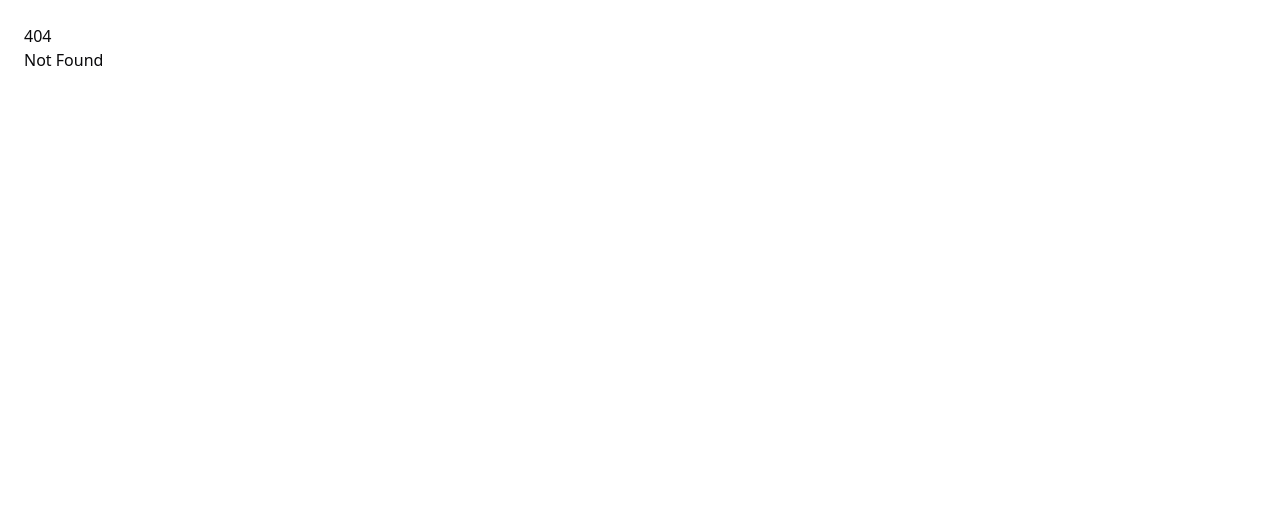
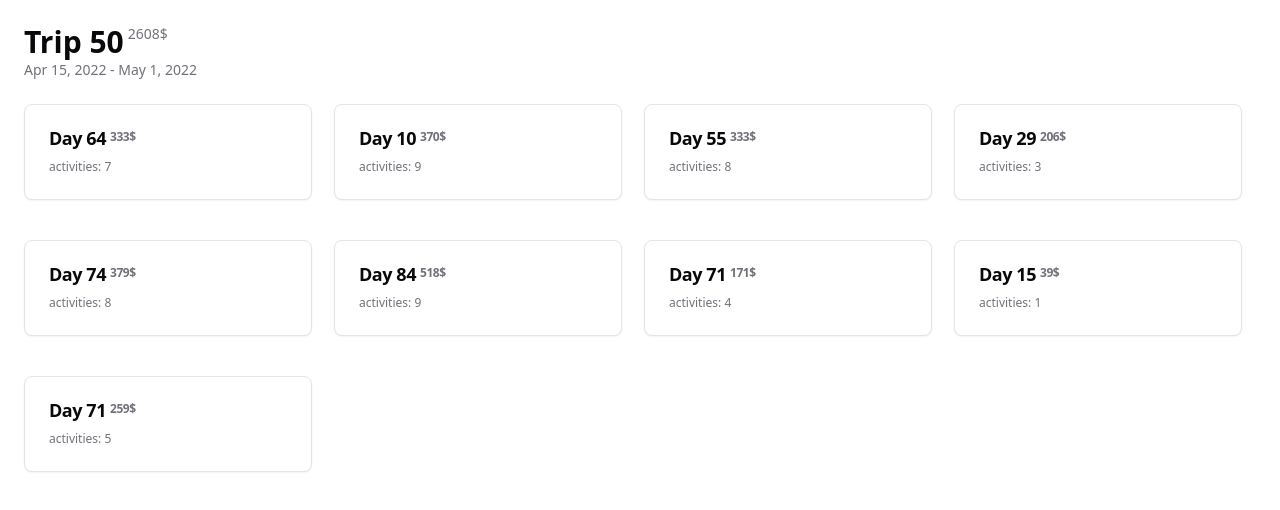
Before and after one commit to robertkocsis/trip-trackr, a SvelteKit app: page /trip/1 in a window 1280 px wide. Before the commit this address had no page. Shown: the top 510 px of the page. Built offline with nearby package versions, Linux system fonts and the light colour scheme.

Commit message:
add currentTrip store and add trip/id route

```diff
--- /dev/null
+++ b/src/lib/stores/currentTrip.store.ts
@@ -0,0 +1,5 @@
+import type { Trip } from '$lib/entities/Trip';
+import { writable } from 'svelte/store';
+import { createTrip } from '../../routes/mockdata';
+
+export const currentTrip = writable<Trip>(createTrip());
--- a/src/routes/+page.svelte
+++ b/src/routes/+page.svelte
@@ -1,41 +1 @@
-<script lang="ts">
-	import DayCard from '$components/custom/day/DayCard.svelte';
-	import { createTrip } from './mockdata';
-
-	let trip = createTrip();
-
-	const calculateTripCost = () => {
-		let cost = 0;
-		trip.days.forEach((day) => {
-			day.activities.forEach((activity) => {
-				if (activity.cost) {
-					cost += activity.cost.amount;
-				}
-			});
-		});
-		return cost;
-	};
-</script>
-
-<div class="mb-6">
-	<div class="flex space-x-1">
-		<h2 class="text-3xl font-bold">{trip.name}</h2>
-		<span class="text-sm text-muted-foreground">{calculateTripCost()}$</span>
-	</div>
-
-	<p class="text-sm text-muted-foreground">Apr 15, 2022 - May 1, 2022</p>
-</div>
-
-<div class="grid gap-x-2 gap-y-10">
-	{#each trip.days as day}
-		<a href="day/{day.id}">
-			<DayCard {day} activityLimit={3} />
-		</a>
-	{/each}
-</div>
-
-<style lang="postcss">
-	.grid {
-		grid-template-columns: repeat(auto-fill, minmax(300px, 1fr));
-	}
-</style>
+<a href="trip/1"> go to trip page</a>
--- a/src/routes/day/[id]/+page.svelte
+++ b/src/routes/day/[id]/+page.svelte
@@ -1,8 +1,6 @@
 <script lang="ts">
-	import DayCard from './../../../lib/components/custom/day/DayCard.svelte';
-	import { createTrip } from '../../mockdata';
-
-	let trip = createTrip();
+	import { currentTrip } from '$lib/stores/currentTrip.store';
+	import DayCard from '$components/custom/day/DayCard.svelte';
 </script>
 
-<DayCard day={trip.days[0]} expanded={true} />
+<DayCard day={$currentTrip.days[0]} expanded={true} />
--- /dev/null
+++ b/src/routes/trip/[id]/+page.svelte
@@ -0,0 +1,40 @@
+<script lang="ts">
+	import { currentTrip } from '$lib/stores/currentTrip.store';
+	import DayCard from '$components/custom/day/DayCard.svelte';
+	import type { Trip } from '$lib/entities/Trip';
+
+	const calculateTripCost = (trip: Trip) => {
+		let cost = 0;
+		trip.days.forEach((day) => {
+			day.activities.forEach((activity) => {
+				if (activity.cost) {
+					cost += activity.cost.amount;
+				}
+			});
+		});
+		return cost;
+	};
+</script>
+
+<div class="mb-6">
+	<div class="flex space-x-1">
+		<h2 class="text-3xl font-bold">{$currentTrip.name}</h2>
+		<span class="text-sm text-muted-foreground">{calculateTripCost($currentTrip)}$</span>
+	</div>
+
+	<p class="text-sm text-muted-foreground">Apr 15, 2022 - May 1, 2022</p>
+</div>
+
+<div class="grid gap-x-2 gap-y-10">
+	{#each $currentTrip.days as day}
+		<a href="/day/{day.id}">
+			<DayCard {day} activityLimit={3} />
+		</a>
+	{/each}
+</div>
+
+<style lang="postcss">
+	.grid {
+		grid-template-columns: repeat(auto-fill, minmax(300px, 1fr));
+	}
+</style>
```
Also changed, not shown: src/routes/trip/create/+page.svelte (added).
